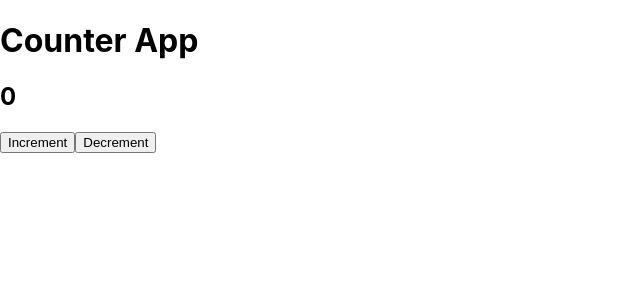
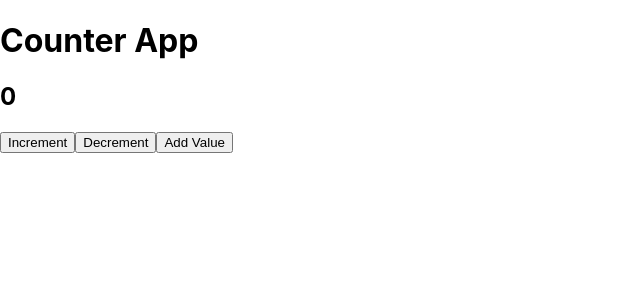
Before and after one commit to MarcinPardaSTX/redux-app, a React (Create React App) app: page / in a window 1280 px wide. Shown: the top 300 px of the page, without its empty margins (0-640 px from the left). Built offline with nearby package versions, Linux system fonts and the light colour scheme.

Commit message:
added Add by 10 dispatch function

```diff
--- a/src/App.js
+++ b/src/App.js
@@ -6,12 +6,14 @@ function App() {
   const dispatch = useDispatch();
   const increment = () => dispatch({ type: 'INCREMENT' });
   const decrement = () => dispatch({ type: 'DECREMENT' });
+  const addBy = () => dispatch({ type: 'ADD', payload: 10});
   return (
     <div>
       <h1>Counter App</h1>
       <h2>{counter}</h2>
       <button onClick={increment}>Increment</button>
       <button onClick={decrement}>Decrement</button>
+      <button onClick={addBy}>Add Value</button>
     </div>
   );
 }
--- a/src/store/index.js
+++ b/src/store/index.js
@@ -11,6 +11,11 @@ const reducerFn = (state = { counter: 0 }, action) => {
       counter: state.counter - 1,
     };
   }
+  if (action.type === 'ADD') {
+    return {
+      counter: state.counter + action.payload,
+    };
+  }
   return state;
 };
 
```
